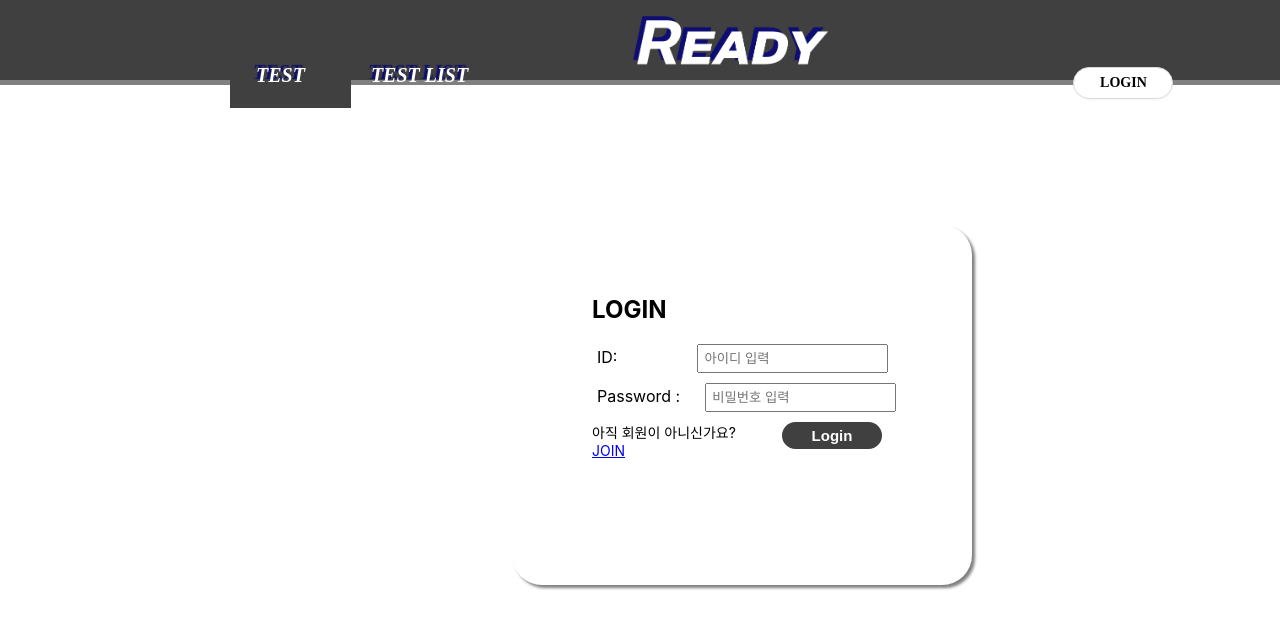
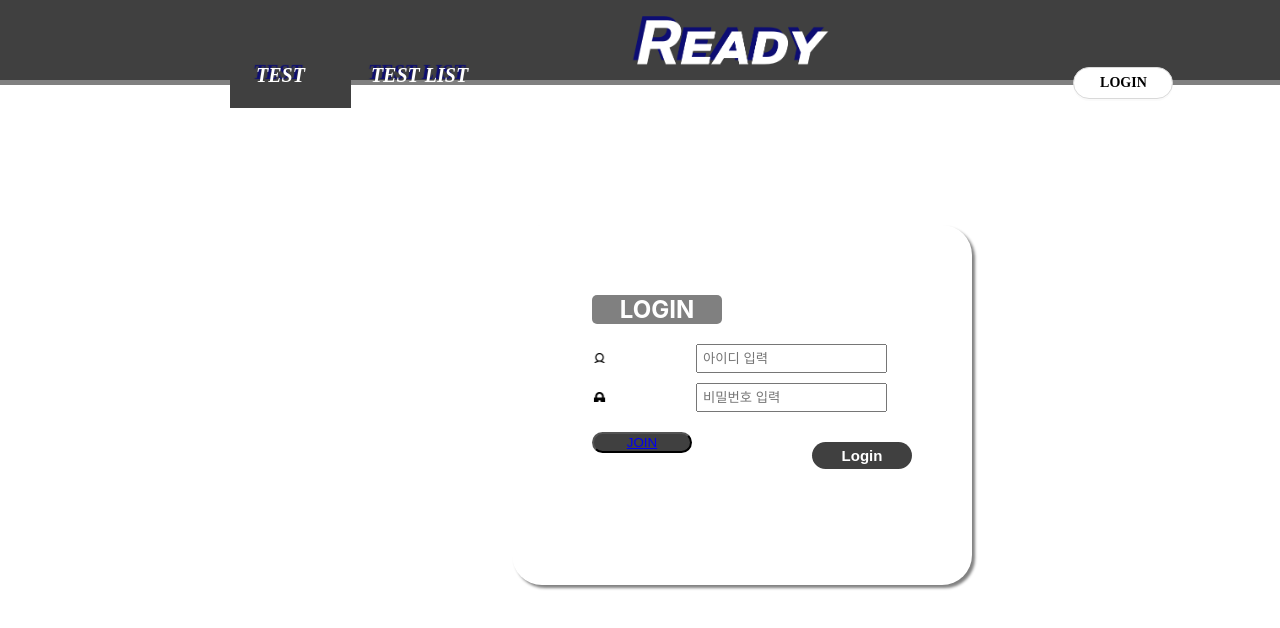
Before and after one commit to han-dae/LearningFront, a React (Create React App) app: page /login in a window 1280 px wide. Shown: the top 628 px of the page. Built offline with nearby package versions, Linux system fonts and the light colour scheme; a web font is replaced by a local one.

Commit message:
sg
Former-commit-id: 56067d5968c28e92e6d31bc5a4af79e6782c966f

```diff
--- a/src/component/pageComponent/Login.jsx
+++ b/src/component/pageComponent/Login.jsx
@@ -4,6 +4,8 @@ import { useNavigate } from "react-router-dom";
 import ApiService from "../ApiService";
 import MainHeader from "./Header";
 import styles from "./Login.css";
+import login from "../../img/login.png";
+ import lock from "../../img/lock.png";
 
 const Login = (props) => {
   const [state, setState] = useState({
@@ -65,19 +67,20 @@ const Login = (props) => {
         <div
           style={{ marginLeft: "50px", textAlign: "left", marginTop: "5vh" }}
         >
-          <h2>LOGIN</h2>
+          <h2 style={{borderRadius: "5px",textAlign:"center", marginRight:"220px", color:"white",background:"gray"}}>LOGIN</h2>
           <form>
             <div>
-              <label
-                className="label"
-                style={{
-                  marginRight: "75px",
-                  padding: "5px",
-                  marginBottom: "10vh",
-                }}
-              >
-                ID:
-              </label>
+            <div
+            style={{
+              backgroundImage: `url(${login})`,
+              backgroundSize: "15px",
+              backgroundRepeat: "no-repeat",
+              display: "inline-block",
+              width: "104px",
+              height: "10px",
+              marginLeft: "0px",
+            }}
+          ></div>
               <input
                 type="text"
                 placeholder="아이디 입력"
@@ -89,12 +92,17 @@ const Login = (props) => {
             </div>
 
             <div>
-              <label
-                className="label"
-                style={{ marginRight: "20px", padding: "5px" }}
-              >
-                Password :
-              </label>
+            <div
+            style={{
+              backgroundImage: `url(${lock})`,
+              backgroundSize: "15px",
+              backgroundRepeat: "no-repeat",
+              display: "inline-block",
+              width: "104px",
+              height: "10px",
+              marginLeft: "0px",
+            }}
+          ></div>
               <input
                 type="password"
                 placeholder="비밀번호 입력"
@@ -112,21 +120,21 @@ const Login = (props) => {
                 borderRadius: "20px",
                 width: "100px",
                 float: "right",
-                marginRight: "60px",
-                marginTop: "10px",
+                marginRight: "30px",
+                marginTop: "30px",
                 backgroundColor: "#404040",
                 color: "white",
               }}
             >
               Login
             </button>
-            <p style={{ fontSize: "14px", marginTop: "10px" }}>
-              아직 회원이 아니신가요?
+
+              <button style={{ borderRadius: "20px", width: "100px", float: "left", marginRight: "30px",marginTop :"20px", backgroundColor: "#404040", color: "white" }}>
               <a href={"/Join"} >
-                <br />
                 JOIN
               </a>
-            </p>
+              </button>
+
           </form>
         </div>
       </div>
```
Also changed, not shown: src/img/lock.png (added), src/img/login.png (added).
